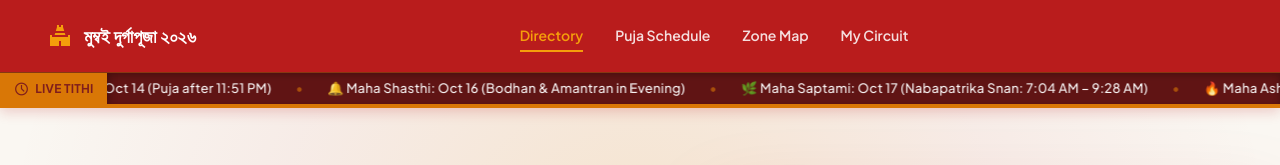
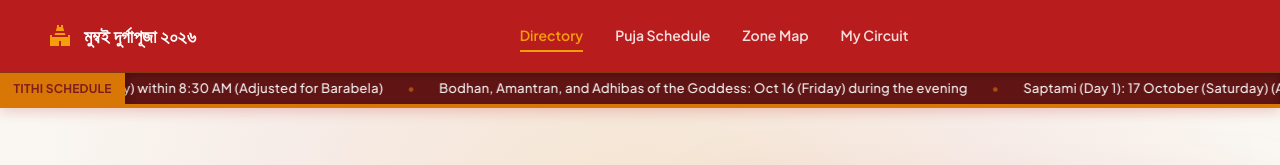
Before and after one commit to pulaksaha143/durga_puja_2026, a React (Vite) app: page / in a window 1280 px wide. Shown: the top 165 px of the page. Built offline with nearby package versions, Linux system fonts and the light colour scheme; a web font is replaced by a local one.

Commit message:
fix(ticker): remove all emojis and restrict ticker content strictly to timings.json schedule

```diff
--- a/src/components/TithiTicker.jsx
+++ b/src/components/TithiTicker.jsx
@@ -2,8 +2,14 @@ import { useMemo } from 'react';
 import { Link } from 'react-router-dom';
 import timings from '../data/timings.json';
 
+const getEngTime = (timeStr) => {
+  if (!timeStr) return '';
+  return timeStr.includes(' / ') ? timeStr.split(' / ')[1].trim() : timeStr.trim();
+};
+
 export default function TithiTicker() {
-  const schedule = timings.durgaPuja2026.schedule;
+  const pujaData = timings.durgaPuja2026;
+  const schedule = pujaData.schedule;
 
   const tickerData = useMemo(() => {
     const now = new Date();
@@ -11,7 +17,7 @@ export default function TithiTicker() {
     const currentMonth = now.getMonth(); // 0-indexed (9 = Oct)
     const currentDate = now.getDate();
 
-    // Determine if today falls on an exact Puja Day (Oct 14 to Oct 21, 2026)
+    // Check if today falls on an exact Puja Day in October 2026
     let activeDay = null;
 
     if (currentYear === 2026 && currentMonth === 9) {
@@ -32,60 +38,60 @@ export default function TithiTicker() {
       }
     }
 
-    const pujaStartDate = new Date(2026, 9, 14, 23, 51, 0); // Oct 14, 2026 (Panchami start)
-    const diffTime = pujaStartDate - now;
-    const daysLeft = Math.ceil(diffTime / (1000 * 60 * 60 * 24));
-
-    return {
-      activeDay,
-      daysLeft: daysLeft > 0 ? daysLeft : null,
-    };
+    return { activeDay };
   }, [schedule]);
 
-  // Construct ticker items in English
+  // Construct items strictly using data from timings.json (no emojis, no external data)
   const items = useMemo(() => {
-    // If today is an active puja date, ONLY show that specific day's schedule continuously
+    // If today is a festival date, ONLY display this specific day's schedule from timings.json
     if (tickerData.activeDay) {
       const day = tickerData.activeDay;
-      const tithiStartTime = day.tithiStart?.time?.split(' / ')[1] || day.tithiStart?.time;
-      const tithiEndTime = day.tithiEnd?.time?.split(' / ')[1] || day.tithiEnd?.time;
+      const startTime = getEngTime(day.tithiStart?.time);
+      const endTime = getEngTime(day.tithiEnd?.time);
 
-      const rituals = (day.ritualsAndTimings || []).map(r => `🪔 ${r.eventEng}: ${r.timeEng}`);
+      const ritualItems = (day.ritualsAndTimings || []).map(
+        r => `${r.eventEng}: ${r.timeEng}`
+      );
 
       return [
-        `🔴 TODAY: Maha ${day.festivalDayEng}`,
-        `⏰ Tithi Duration: ${day.tithiStart.englishDate} (${tithiStartTime}) to ${day.tithiEnd.englishDate} (${tithiEndTime})`,
-        ...rituals,
-        `🍛 Sarbojanin Bhog Distribution: 12:30 PM – 3:00 PM`,
-        `🔔 Evening Sandhya Aarti: 7:00 PM – 8:30 PM`,
-        `👉 Tap for Full Puja Schedule & Ritual Timings`
-      ].filter(Boolean);
+        `TODAY: ${day.festivalDayEng}`,
+        `Tithi: ${day.tithiStart.englishDate} (${startTime}) to ${day.tithiEnd.englishDate} (${endTime})`,
+        ...ritualItems
+      ];
     }
 
-    // When before the schedule: show countdown and key upcoming dates in English
-    return [
-      tickerData.daysLeft !== null ? `⏳ Durga Puja 2026 Countdown: ${tickerData.daysLeft} Days to Go!` : `🪔 Durga Puja 2026 Schedule & Panchang`,
-      `🌸 Maha Panchami: Oct 14 (Puja after 11:51 PM)`,
-      `🔔 Maha Shasthi: Oct 16 (Bodhan & Amantran in Evening)`,
-      `🌿 Maha Saptami: Oct 17 (Nabapatrika Snan: 7:04 AM – 9:28 AM)`,
-      `🔥 Maha Ashtami: Oct 19 (Sandhi Puja within 7:26 AM)`,
-      `🪔 Maha Navami: Oct 20 (Navami Puja within 9:28 AM)`,
-      `🌺 Vijaya Dashami: Oct 21 (Bisarjan within 8:31 AM, Sindoor Khela)`,
-      `👉 Tap anywhere to view the complete Puja Schedule`
-    ];
-  }, [tickerData]);
+    // Before or outside the festival schedule: build items strictly from timings.json
+    const allItems = [];
 
-  // Duplicate items for seamless infinite scroll
+    schedule.forEach(day => {
+      const startTime = getEngTime(day.tithiStart?.time);
+      const endTime = getEngTime(day.tithiEnd?.time);
+
+      allItems.push(
+        `${day.festivalDayEng}: ${day.tithiStart.englishDate} (${startTime}) to ${day.tithiEnd.englishDate} (${endTime})`
+      );
+
+      (day.ritualsAndTimings || []).forEach(r => {
+        allItems.push(`${r.eventEng}: ${r.timeEng}`);
+      });
+    });
+
+    if (pujaData.goddessTransit) {
+      allItems.push(`Goddess Arrival: ${pujaData.goddessTransit.arrival.english}`);
+      allItems.push(`Goddess Departure: ${pujaData.goddessTransit.departure.english}`);
+    }
+
+    return allItems;
+  }, [tickerData, schedule, pujaData]);
+
+  // Duplicate items for seamless infinite marquee scroll
   const marqueeItems = [...items, ...items];
 
   return (
     <div className="tithi-ticker-bar">
       <div className="tithi-ticker-label">
-        <span className="material-symbols-outlined ticker-icon">
-          {tickerData.activeDay ? 'notifications_active' : 'schedule'}
-        </span>
         <span className="ticker-label-text">
-          {tickerData.activeDay ? "TODAY'S TITHI" : "LIVE TITHI"}
+          {tickerData.activeDay ? "TODAY'S TITHI" : "TITHI SCHEDULE"}
         </span>
       </div>
 
```
